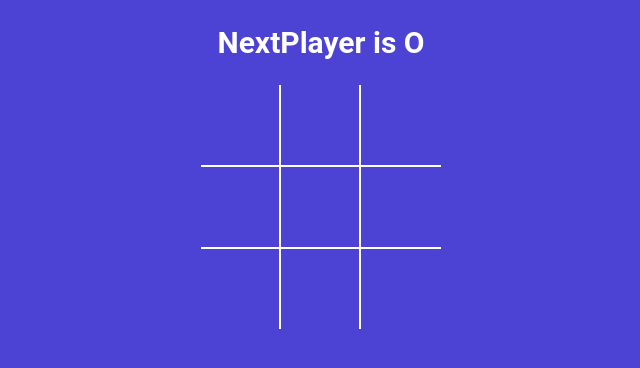
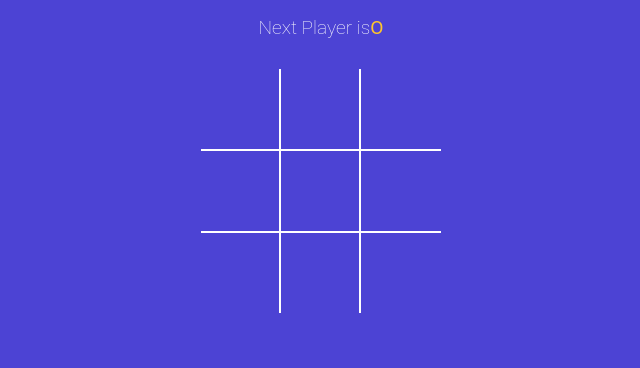
Before and after one commit to NikitaVishwakarma0322/tictactoe-game, a React (Vite) app: page / in a window 1280 px wide. Shown: the top 368 px of the page, without its empty margins (319-959 px from the left). Built offline with nearby package versions, Linux system fonts and the light colour scheme.

Commit message:
all new changes

```diff
--- a/src/App.jsx
+++ b/src/App.jsx
@@ -1,6 +1,7 @@
 import './styles.scss';
 import { useState } from 'react';
 import Board from './components/Board';
+import StatusMessage from './components/StatusMessage';
 import { calculateWinner } from './components/winner';
 
 function App() {
@@ -8,12 +9,6 @@
   const [isXNext, setIsXNext] = useState(false);
 
   const winner = calculateWinner(squares);
-  const nextPlayer = isXNext ? 'X' : 'O';
-  const statusMessage = winner
-    ? `Winner is ${winner}`
-    : `NextPlayer is ${nextPlayer}`;
-
-  console.log(winner);
 
   const handleSquareClick = clickedPosition => {
     if (squares[clickedPosition] || winner) {
@@ -34,7 +29,7 @@
 
   return (
     <div className="app">
-      <h2>{statusMessage}</h2>
+      <StatusMessage winner={winner} isXNext={isXNext} squares={squares} />
       <Board squares={squares} handleSquareClick={handleSquareClick} />
     </div>
   );
--- /dev/null
+++ b/src/components/StatusMessage.jsx
@@ -0,0 +1,54 @@
+import Square from './Square';
+// import PropTypes from "prop-types";
+
+const StatusMessage = ({ winner, isXNext, squares }) => {
+  const noMovesLeft = squares.every(squareValue => squareValue !== null);
+  const nextPlayer = isXNext ? 'X' : 'O';
+  const statusMessage = winner
+    ? `Winner is ${winner}`
+    : `NextPlayer is ${nextPlayer}`;
+
+  const renderstatusMessage = () => {
+    if (winner) {
+      return (
+        <>
+          Winner is
+          <span className={winner === 'X' ? 'text-green' : 'text-orange'}>
+            {winner}
+          </span>
+        </>
+      );
+    }
+    if (!winner && noMovesLeft) {
+      return (
+        <>
+          <span className="text-orange"> O</span> and{' '}
+          <span className="text-green"> X</span> tied
+        </>
+      );
+    }
+
+    if (!winner && !noMovesLeft) {
+      return (
+        <>
+          Next Player is
+          <span className={isXNext ? 'text-green' : 'text-orange'}>
+            {nextPlayer}
+          </span>
+        </>
+      );
+    }
+    return null;
+  };
+
+  return <h2 className="status-message">{renderstatusMessage()}</h2>;
+};
+
+export default StatusMessage;
+
+// StatusMessage.propTypes = {
+//   item: PropTypes.object.isRequired,
+//   onItemClick: PropTypes.func.isRequired,
+//   viewState: PropTypes.object,
+//   selectedItem:PropTypes.object
+// };
--- a/src/styles.scss
+++ b/src/styles.scss
@@ -1,4 +1,4 @@
-$green: #12e177;
+  $green: #12e177;
 $orange: #ffc72a;
 $blue: #4c43d4;
 
```
